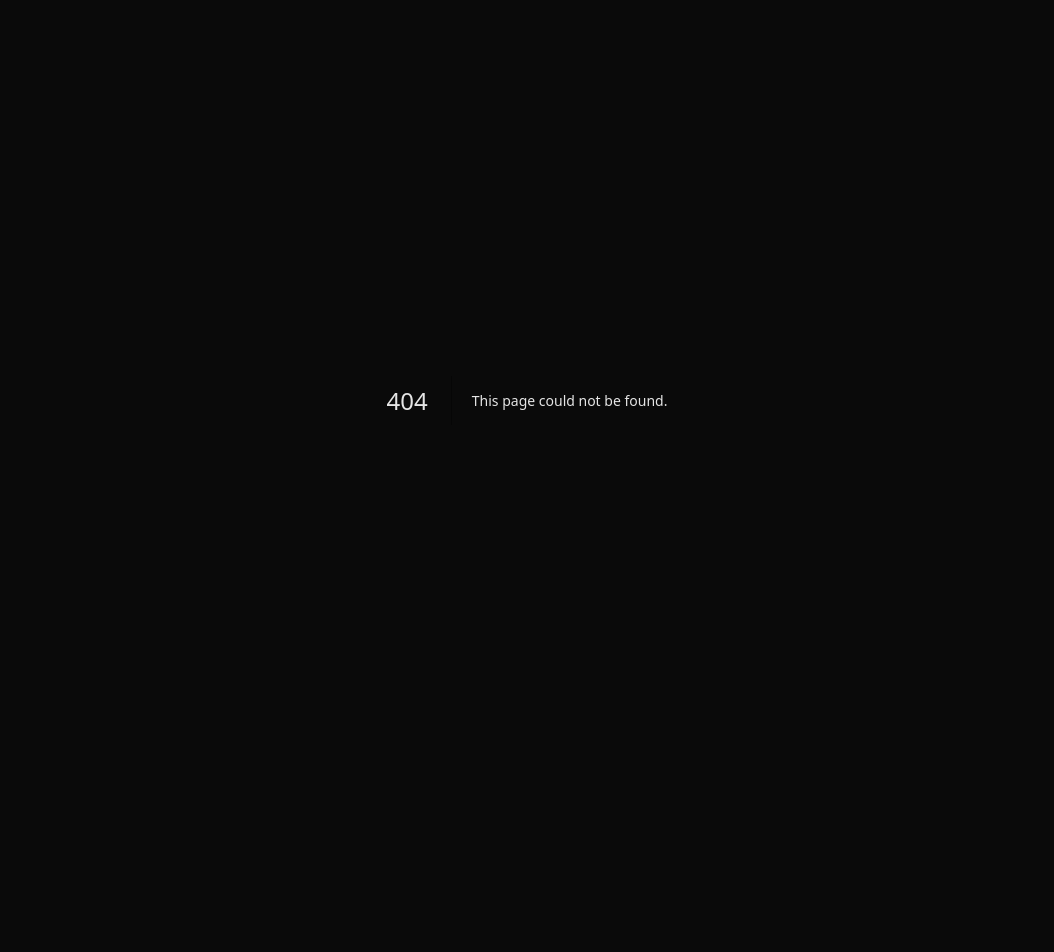
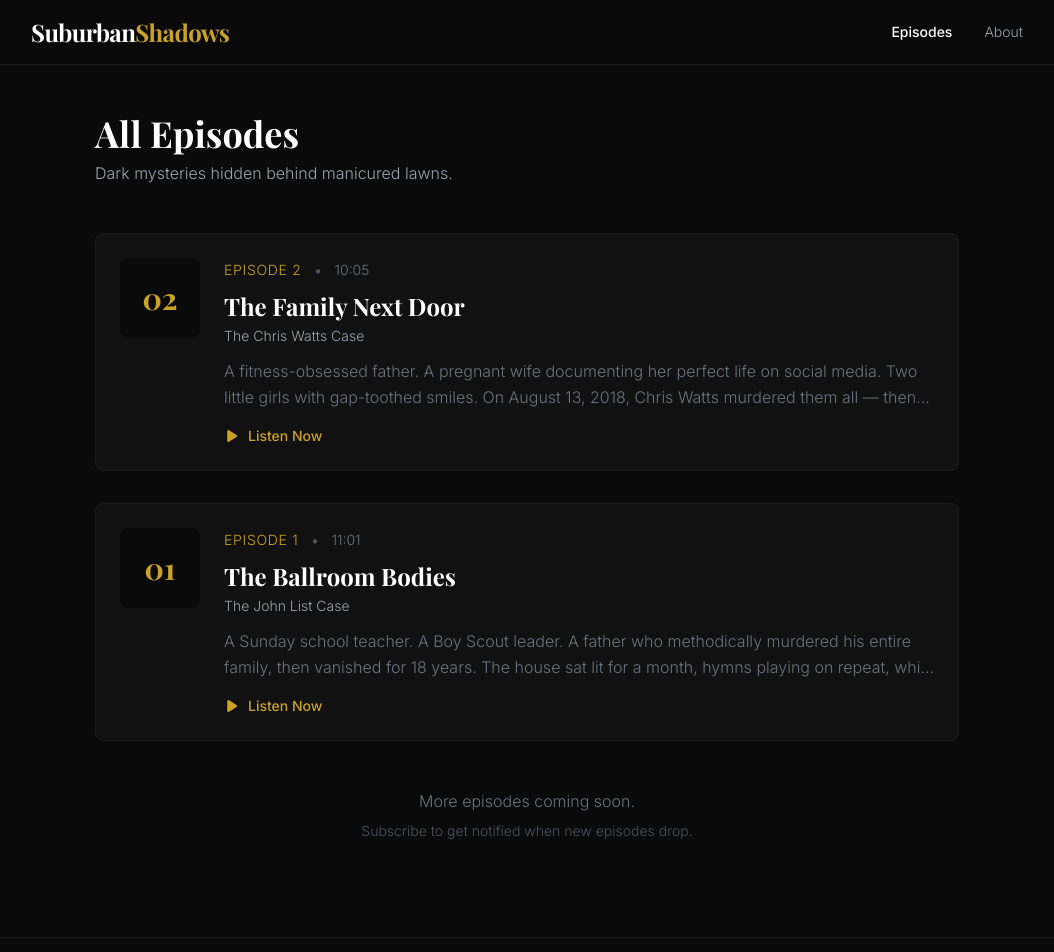
Before and after one commit to nicks-sidehustle/suburban-shadows, a Next.js app: page /episodes in a window 1280 px wide. Before the commit this address had no page. Shown: the top 952 px of the page, without its empty margins (113-1167 px from the left). Before the commit the page ends 800 px from the top, so only its background shows below. Built offline with nearby package versions, Linux system fonts and the light colour scheme; a web font is replaced by a local one.

Commit message:
Add /episodes index page

```diff
--- /dev/null
+++ b/src/app/episodes/page.tsx
@@ -0,0 +1,125 @@
+import Link from 'next/link'
+import { Metadata } from 'next'
+
+export const metadata: Metadata = {
+  title: 'Episodes | Suburban Shadows',
+  description: 'All episodes of Suburban Shadows - a true crime podcast exploring dark mysteries hidden behind manicured lawns.',
+}
+
+const episodes = [
+  {
+    number: 2,
+    slug: 'family-next-door',
+    title: 'The Family Next Door',
+    subtitle: 'The Chris Watts Case',
+    excerpt: "A fitness-obsessed father. A pregnant wife documenting her perfect life on social media. Two little girls with gap-toothed smiles. On August 13, 2018, Chris Watts murdered them all — then went on TV pleading for their safe return.",
+    duration: '10:05',
+    date: 'February 2026',
+  },
+  {
+    number: 1,
+    slug: 'ballroom-bodies',
+    title: 'The Ballroom Bodies',
+    subtitle: 'The John List Case',
+    excerpt: "A Sunday school teacher. A Boy Scout leader. A father who methodically murdered his entire family, then vanished for 18 years. The house sat lit for a month, hymns playing on repeat, while five bodies decomposed in the ballroom.",
+    duration: '11:01',
+    date: 'August 2025',
+  }
+]
+
+export default function Episodes() {
+  return (
+    <main className="min-h-screen bg-[#0a0a0a]">
+      {/* Header */}
+      <header className="border-b border-[#1a1a1a]">
+        <div className="max-w-5xl mx-auto px-4">
+          <div className="flex items-center justify-between py-4">
+            <Link href="/" className="group">
+              <h1 className="font-serif text-2xl font-bold text-white tracking-tight">
+                Suburban<span className="text-[#c9a227]">Shadows</span>
+              </h1>
+            </Link>
+            <nav className="hidden md:flex gap-8 text-sm">
+              <Link href="/episodes" className="text-white font-medium">Episodes</Link>
+              <Link href="/about" className="text-gray-400 hover:text-white transition">About</Link>
+            </nav>
+          </div>
+        </div>
+      </header>
+
+      {/* Episodes List */}
+      <section className="max-w-4xl mx-auto px-4 py-12">
+        <h1 className="font-serif text-4xl font-bold text-white mb-2">All Episodes</h1>
+        <p className="text-gray-400 mb-12">Dark mysteries hidden behind manicured lawns.</p>
+
+        <div className="space-y-8">
+          {episodes.map((episode) => (
+            <Link
+              key={episode.slug}
+              href={`/episodes/${episode.slug}`}
+              className="group block bg-[#111111] border border-[#1a1a1a] rounded-lg p-6 hover:border-[#333] transition"
+            >
+              <div className="flex gap-6">
+                {/* Episode Number */}
+                <div className="hidden md:flex flex-shrink-0 w-20 h-20 bg-[#0a0a0a] rounded-lg items-center justify-center">
+                  <span className="text-[#c9a227] font-serif text-3xl font-bold">
+                    {String(episode.number).padStart(2, '0')}
+                  </span>
+                </div>
+
+                {/* Content */}
+                <div className="flex-1">
+                  <div className="flex items-center gap-3 mb-2">
+                    <span className="text-[#c9a227] text-sm uppercase tracking-wider">
+                      Episode {episode.number}
+                    </span>
+                    <span className="text-gray-600">•</span>
+                    <span className="text-gray-500 text-sm">{episode.duration}</span>
+                  </div>
+
+                  <h2 className="font-serif text-2xl font-bold text-white mb-1 group-hover:text-[#c9a227] transition">
+                    {episode.title}
+                  </h2>
+                  <p className="text-gray-400 text-sm mb-3">{episode.subtitle}</p>
+                  <p className="text-gray-500 leading-relaxed line-clamp-2">
+                    {episode.excerpt}
+                  </p>
+
+                  <div className="mt-4 flex items-center gap-2 text-[#c9a227] text-sm font-medium">
+                    <svg className="w-4 h-4" fill="currentColor" viewBox="0 0 20 20">
+                      <path d="M6.3 2.841A1.5 1.5 0 004 4.11V15.89a1.5 1.5 0 002.3 1.269l9.344-5.89a1.5 1.5 0 000-2.538L6.3 2.84z" />
+                    </svg>
+                    <span>Listen Now</span>
+                  </div>
+                </div>
+              </div>
+            </Link>
+          ))}
+        </div>
+
+        {/* Coming Soon */}
+        <div className="mt-12 text-center">
+          <p className="text-gray-500">More episodes coming soon.</p>
+          <p className="text-gray-600 text-sm mt-2">
+            Subscribe to get notified when new episodes drop.
+          </p>
+        </div>
+      </section>
+
+      {/* Footer */}
+      <footer className="border-t border-[#1a1a1a] py-8 mt-12">
+        <div className="max-w-5xl mx-auto px-4">
+          <div className="flex flex-col md:flex-row justify-between items-center gap-4">
+            <div>
+              <span className="font-serif text-lg text-white">Suburban<span className="text-[#c9a227]">Shadows</span></span>
+            </div>
+            <div className="flex gap-6 text-sm text-gray-500">
+              <Link href="/about" className="hover:text-white transition">About</Link>
+              <Link href="/api/podcast/feed" className="hover:text-white transition">RSS Feed</Link>
+            </div>
+          </div>
+        </div>
+      </footer>
+    </main>
+  )
+}
```
